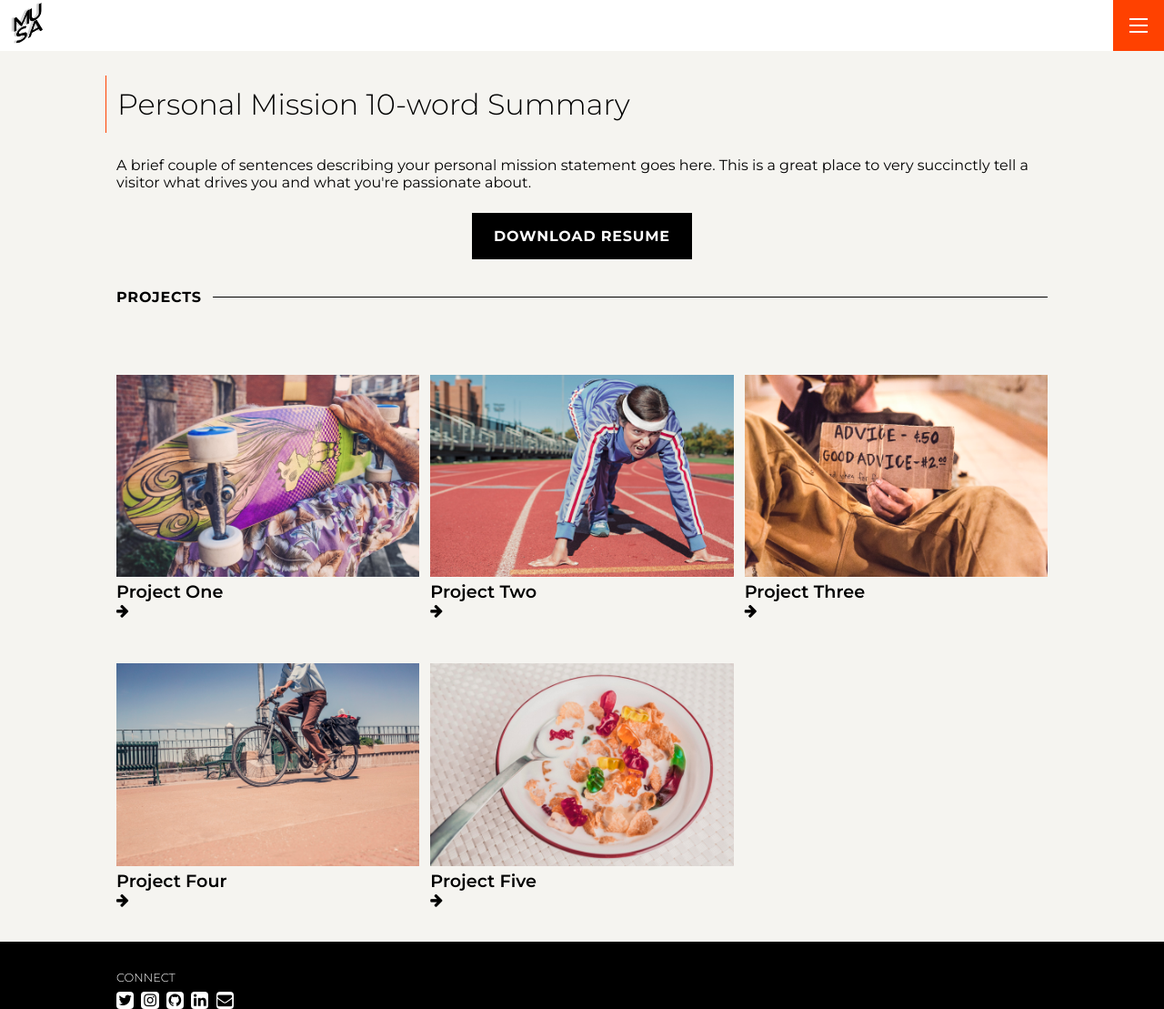
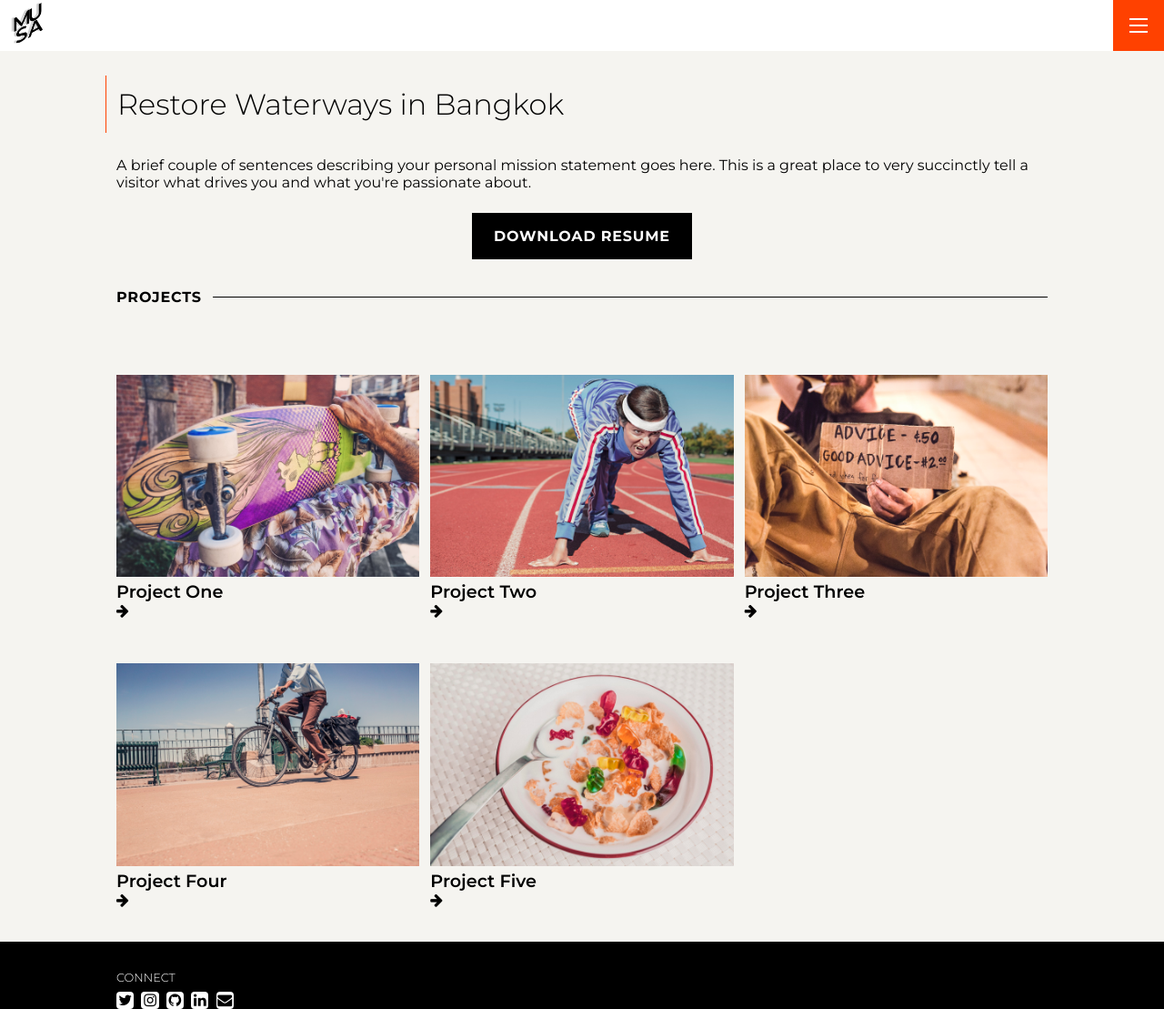
Before and after one commit to canura8818/MUSA-portfolio, a Jekyll site: the page built from index.md, in a window 1280 px wide and 1109 px high. Shown: the whole window at 91% size. Built offline with Jekyll 4.4.1, drawn with Linux system fonts in a browser that asks for light colours.

Commit message:
Update settings.yml

```diff
--- a/_data/settings.yml
+++ b/_data/settings.yml
@@ -7,7 +7,7 @@ logo: '/assets/img/musa-logo.png'
 # A brief introduction or mission statement that appears at the top of the
 # portfolio home page, above the project list. If you don't want one of the
 # intro_title or intro_text to show up, just set the appropriate value to null.
-intro_title: Personal Mission 10-word Summary
+intro_title: Restore Waterways in Bangkok
 intro_text: |
   A brief couple of sentences describing your personal mission statement goes
   here. This is a great place to very succinctly tell a visitor what drives you
```
